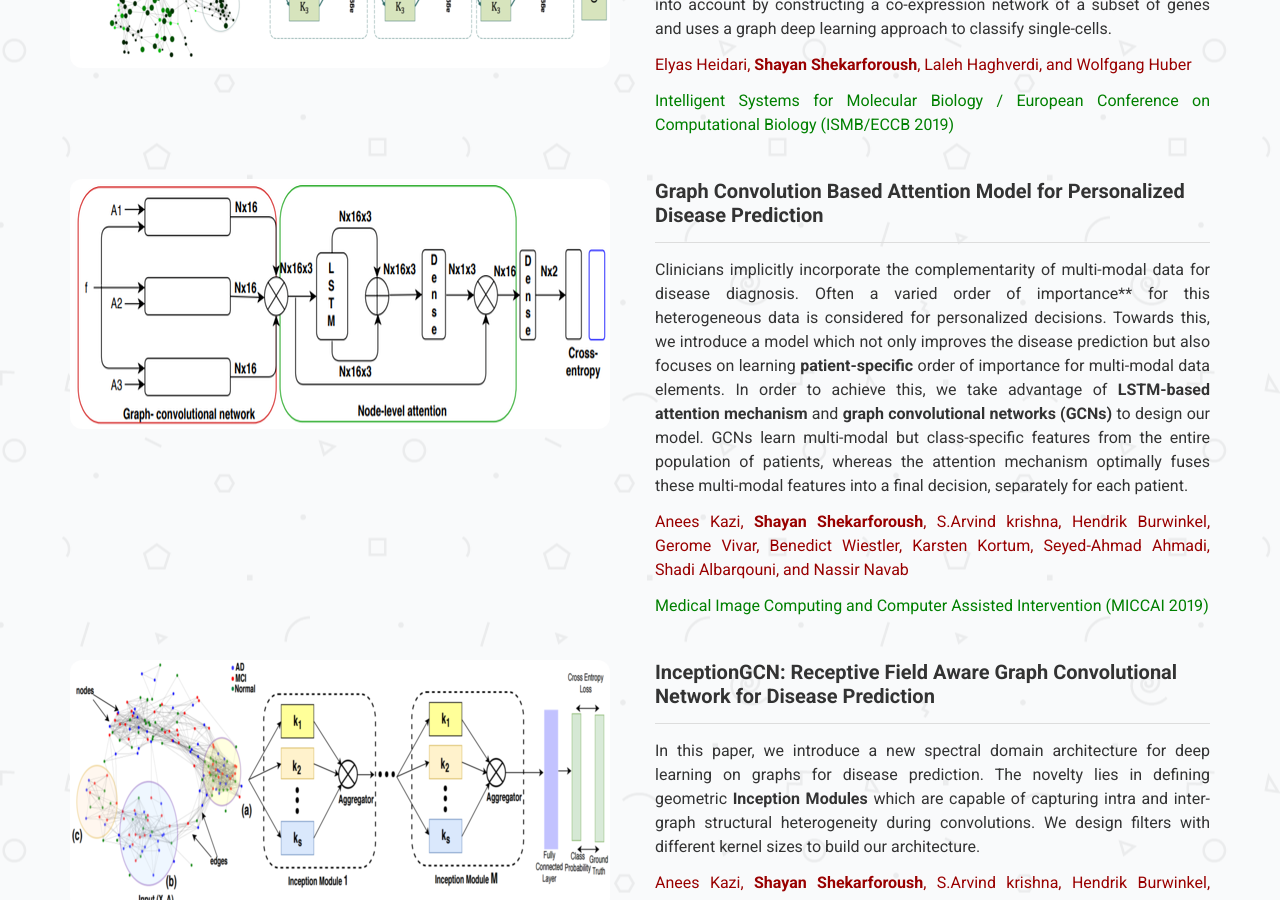
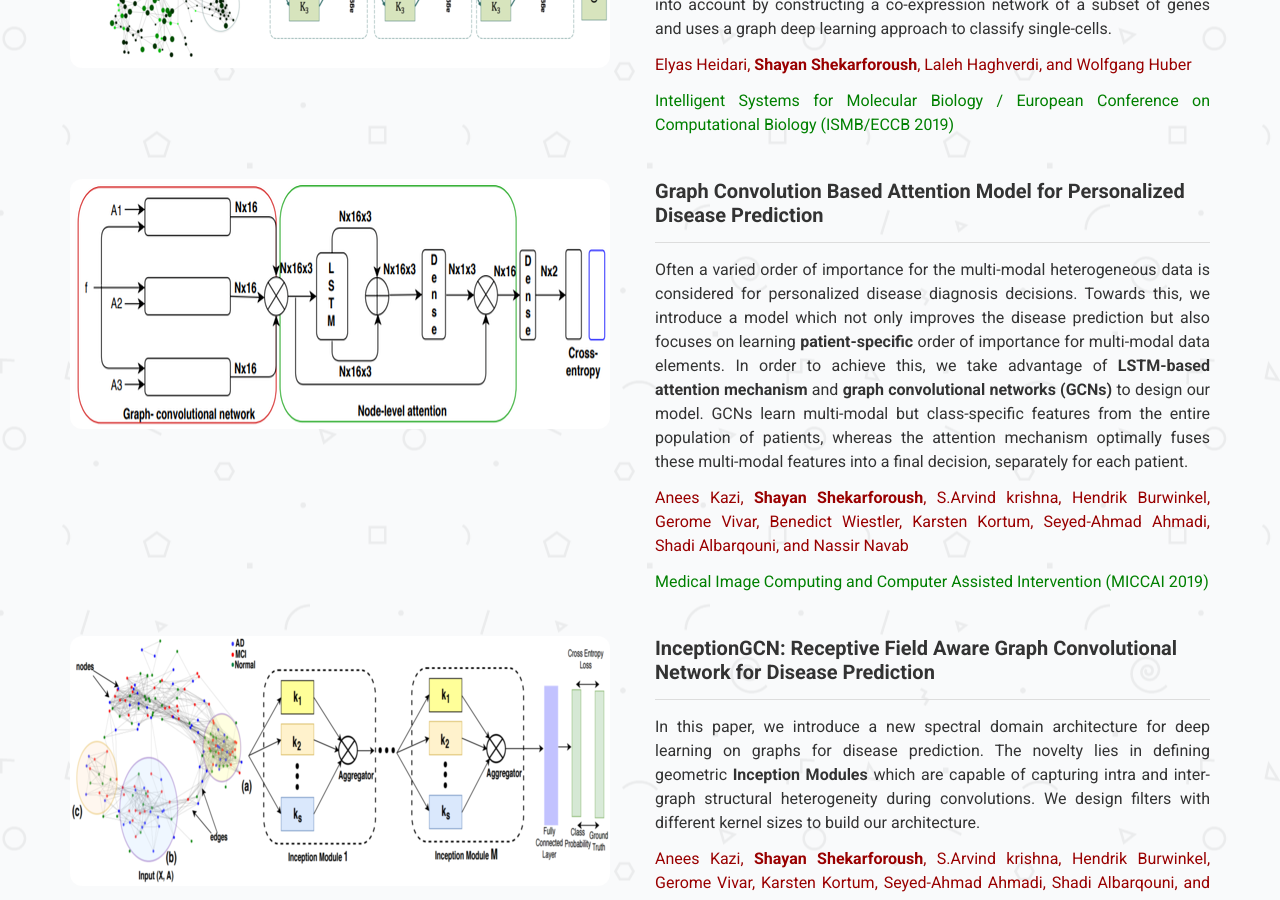
Before and after one commit to shekshaa/shekshaa.github.io, a Jekyll site: the page built from index.md, in a window 1280 px wide and 900 px high, scrolled down 799 px. Built offline with Jekyll 4.4.1, drawn with Linux system fonts in a browser that asks for light colours; a style sheet for code colours, icons or effects is not loaded.

Commit message:
Update projects.yml

```diff
--- a/_data/projects.yml
+++ b/_data/projects.yml
@@ -21,8 +21,7 @@
 
     ---
 
-    Clinicians implicitly incorporate the complementarity of multi-modal data for disease diagnosis.
-    Often a varied order of importance** for this heterogeneous data is considered for personalized decisions.
+    Often a varied order of importance for the multi-modal heterogeneous data is considered for personalized disease diagnosis decisions.
     Towards this, we introduce a model which not only improves the disease prediction but also focuses on
     learning **patient-specific** order of importance for multi-modal data elements.
     In order to achieve this, we take advantage of **LSTM-based attention mechanism** and **graph convolutional networks (GCNs)**
```
